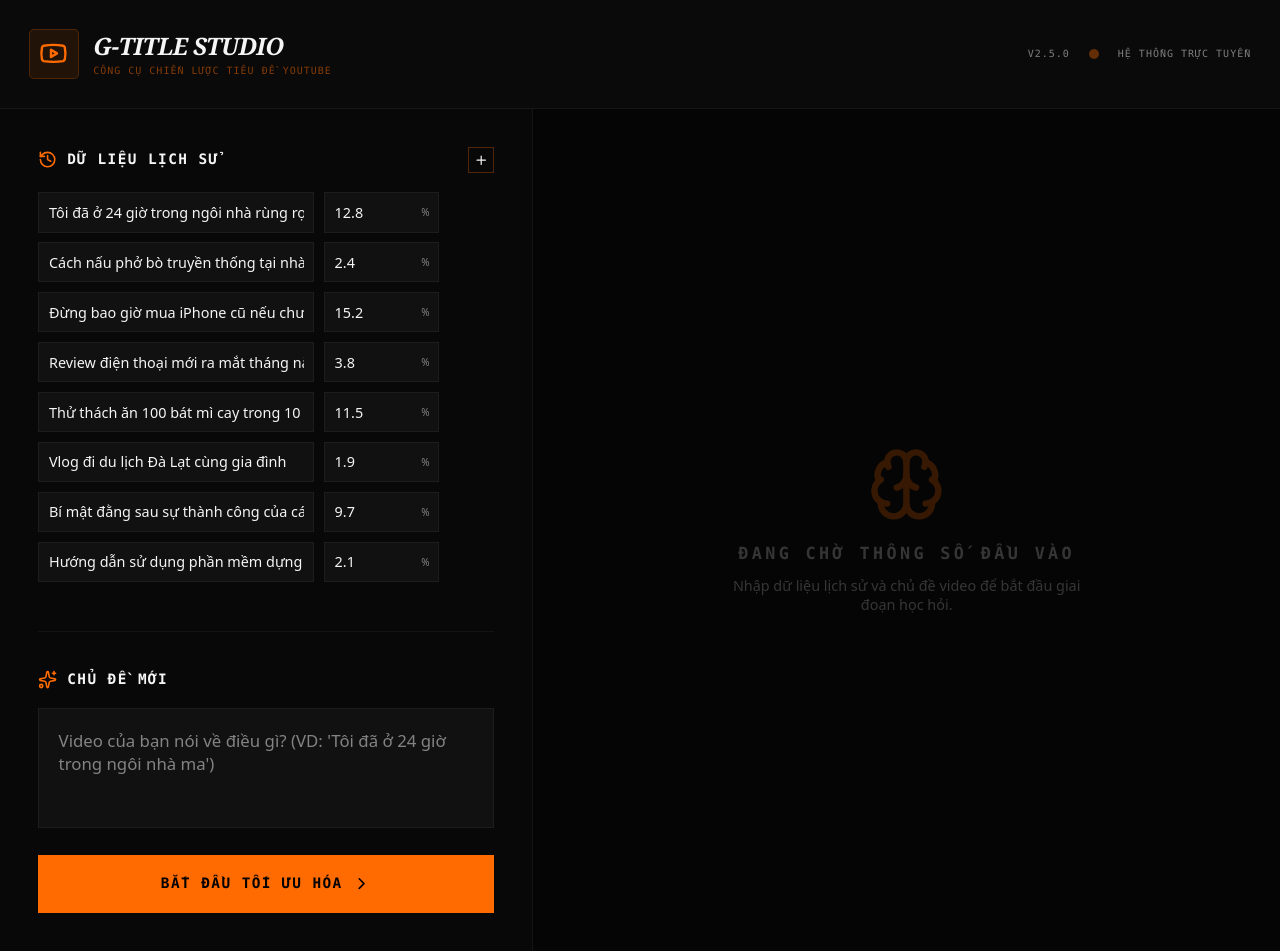
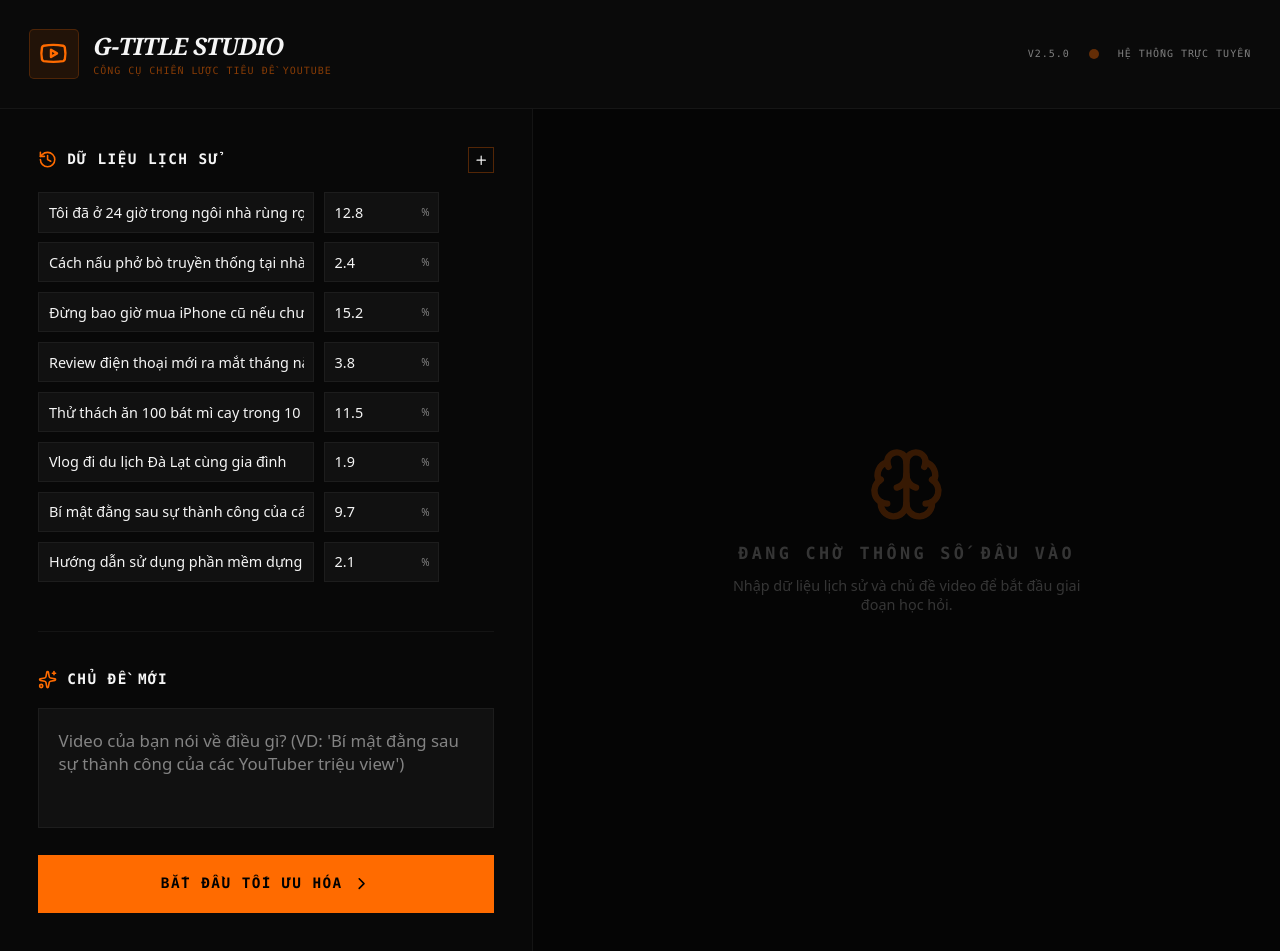
Before and after one commit to kyuc384/gstitle, a React (Vite) app: page / in a window 1280 px wide. Built offline with nearby package versions, Linux system fonts and the light colour scheme.

Commit message:
Update App.tsx

```diff
--- a/src/App.tsx
+++ b/src/App.tsx
@@ -279,7 +279,7 @@ export default function App() {
             <textarea
               value={newTopic}
               onChange={(e) => setNewTopic(e.target.value)}
-              placeholder="Video của bạn nói về điều gì? (VD: 'Tôi đã ở 24 giờ trong ngôi nhà ma')"
+              placeholder="Video của bạn nói về điều gì? (VD: 'Bí mật đằng sau sự thành công của các YouTuber triệu view')"
               className="w-full bg-[#111] border border-white/5 p-4 text-sm focus:outline-none focus:border-[#FF6B00]/50 transition-colors min-h-[120px] resize-none"
             />
 
```
